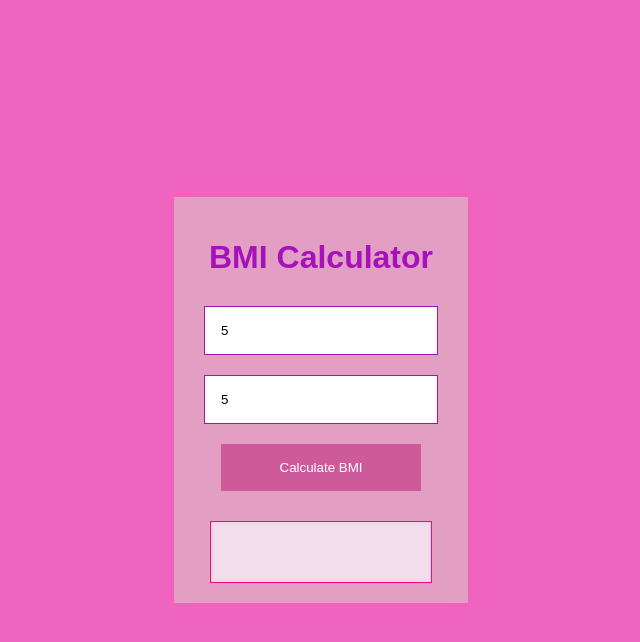
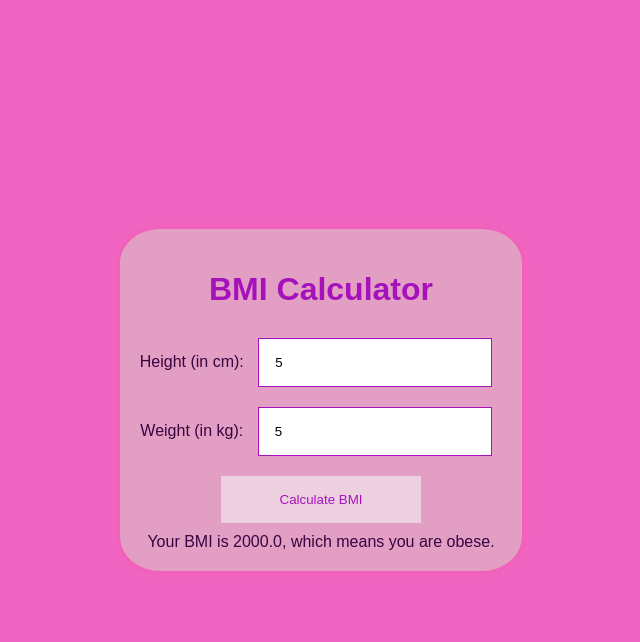
Before and after one commit to NickiSamantha/bmiCalculator, a plain HTML site: page index.html in a window 1280 px wide. Both pictures are taken after typing "5", "5" into the empty fields and a click on the button "Calculate BMI". Shown: the whole page, without its empty margins (319-959 px from the left). Drawn offline with Linux system fonts and the light colour scheme; a web font is replaced by a local one.

Commit message:
all done

```diff
--- a/css/style.css
+++ b/css/style.css
@@ -24,6 +24,10 @@ body {
     padding: 1.25rem;
     box-shadow: 0 0 0.625rem rgba(245, 4, 4, 0.1);
     text-align: center;
+    border-radius: 10%;
+    color: #380441;
+    justify-content: center;
+    align-items: center;
 }
 
 h1 {
@@ -45,8 +49,8 @@ input, button {
 }
 
 button {
-    background-color: #cd5b9c;
-    color: white;
+    background-color: #edd0e0;
+    color: #a512bc;
     border: none;
     cursor:pointer;
 }
@@ -54,20 +58,3 @@ button {
 button:hover {
     background-color: #f596d8;
 }
-
-.result {
-    font-size: 1.2rem;
-    color: #cd1e70;
-}
-.resultBox {
-    margin-top: 1.25rem;
-    padding: 0.625rem;
-    border: 0.0625rem solid #f8058a;
-    width: 200px;
-    background-color: #f3dfec;
-    box-shadow: inset 0 0 0.3125rem rgba(251, 4, 4, 0.1);
-    display: flex;
-    justify-content: center;
-    align-items: center;
-    min-height: 2.5rem;
-}
--- a/index.html
+++ b/index.html
@@ -14,25 +14,19 @@
   </head>
   <body>
     <div class="container">
-      <h1>BMI Calculator</h1>
-      <form class="calculator">
-        <input
-          type="number"
-          class="weight"
-          placeholder="Weight (kg)"
-          step="0.01"
-        />
-        <input
-          type="number"
-          class="height"
-          placeholder="Height (m)"
-          step="0.01"
-        />
-        <button type="button" calculateButton>Calculate BMI</button>
-        <div class="resultBox">
-          <div class="result"></div>
-        </div>
-      </form>
+        <h1>BMI Calculator</h1>
+        <form id="bmiForm">
+            <div class="form-group">
+                <label for="height">Height (in cm):</label>
+                <input type="number" id="height" required>
+            </div>
+            <div class="form-group">
+                <label for="weight">Weight (in kg):</label>
+                <input type="number" id="weight" required>
+            </div>
+            <button type="submit">Calculate BMI</button>
+        </form>
+        <div id="result"></div>
     </div>
     <script src="./script/code.js"></script>
   </body>
--- a/script/code.js
+++ b/script/code.js
@@ -1,20 +1,37 @@
-document.addEventListener('DOMContentLoaded', () => {
-    const calculateButton = document.querySelector('.calculateButton');
 
-    calculateButton.addEventListener('click', calculateBMI);
+document.getElementById('bmiForm').addEventListener('submit', function(event) {
+    event.preventDefault();
 
-    function calculateBMI() {
-        const weight = parseFloat(document.querySelector('.weight').value);
-        const height = parseFloat(document.querySelector('.height').value);
-        let result;
+    let height = parseFloat(document.getElementById('height').value);
+    let weight = parseFloat(document.getElementById('weight').value);
 
-        if (isNaN(weight) || isNaN(height) || weight <= 0 || height <= 0) {
-            result = 'Enter valid values for weight and height';
-        } else {
-            const bmi = weight / (height * height);
-            result = `Your BMI is ${bmi.toFixed(2)}`;
-        }
+    if (isNaN(height) || isNaN(weight) || height <= 0 || weight <= 0) {
+        alert('Please enter valid values for height and weight.');
+        return;
+    }
 
-        document.querySelector('.result').innerText = result;
+    let bmi = calculateBMI(height, weight);
+    let category = getBMICategory(bmi);
+
+    document.getElementById('result').textContent = `Your BMI is ${bmi.toFixed(1)}, which means you are ${category}.`;
+});
+
+function calculateBMI(height, weight) {
+
+    height = height / 100;
+    return weight / (height * height);
+}
+
+function getBMICategory(bmi) {
+    if (bmi < 18.5) {
+        return 'underweight';
+    } else if (bmi < 24.9) {
+        return 'normal weight';
+    } else if (bmi < 29.9) {
+        return 'overweight';
+    } else {
+        return 'obese';
     }
-});
+}
+
+;
```
